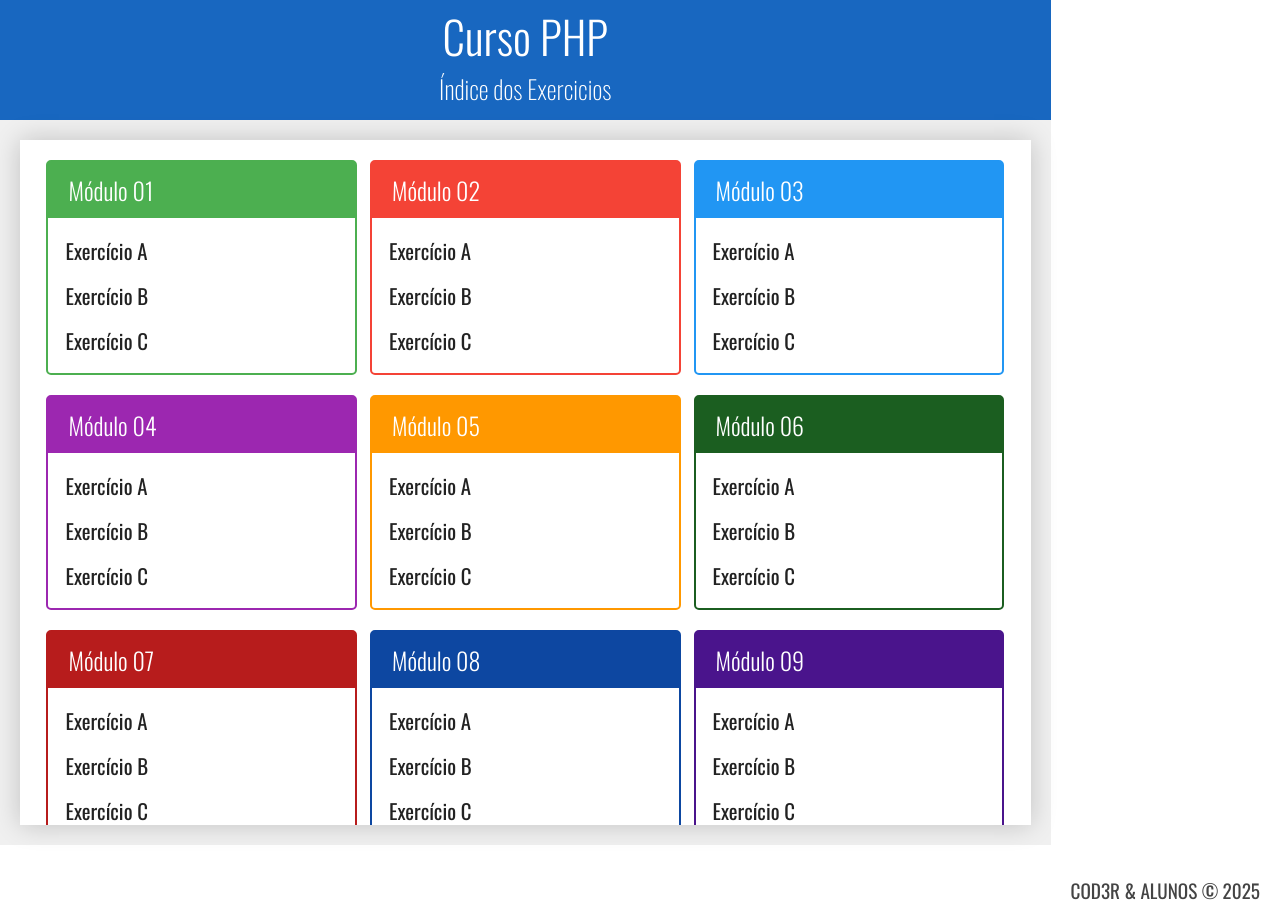
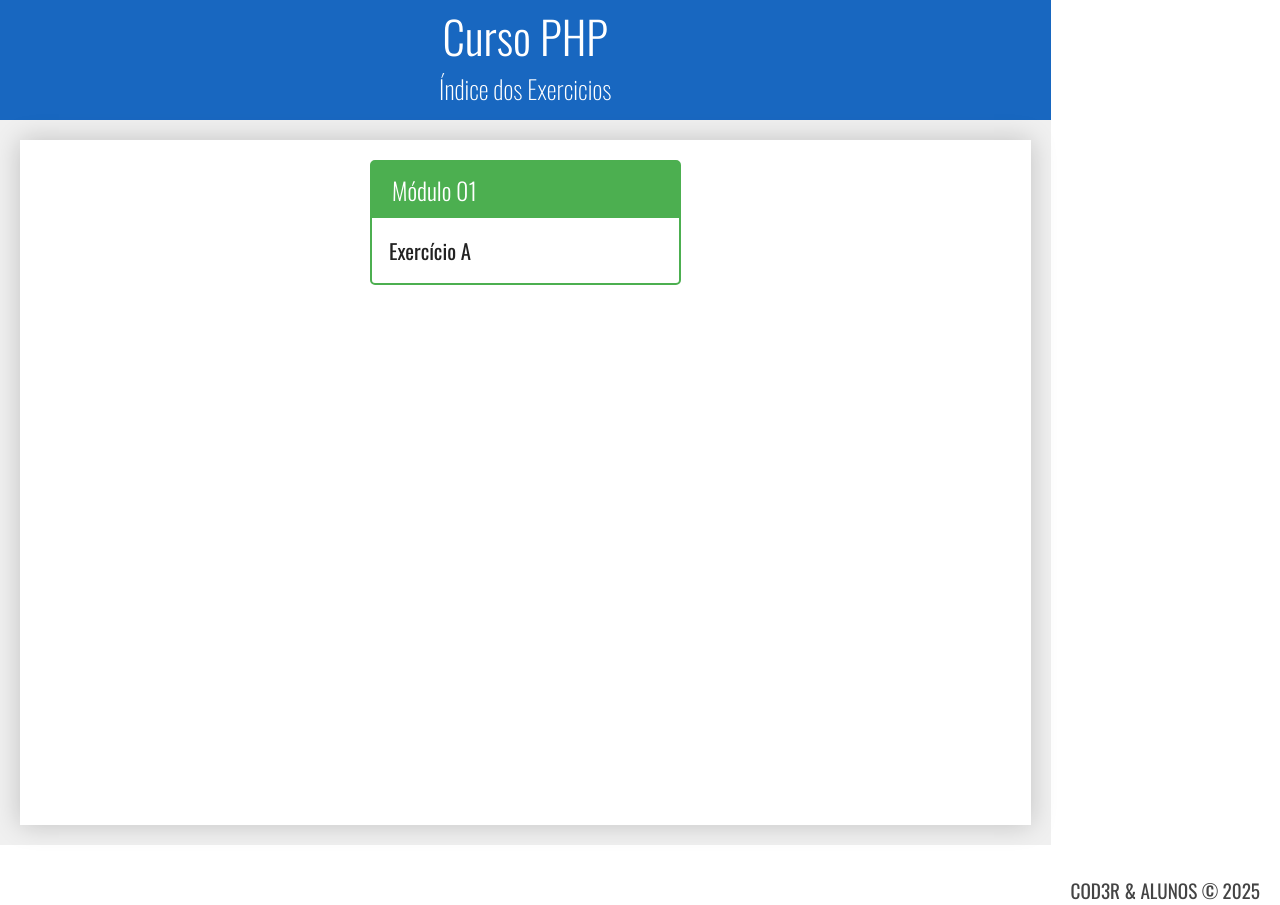
Before and after one commit to Pauloand05/curso-php, a PHP site: page / in a window 1280 px wide. Run offline with PHP 8.4, Linux system fonts and the light colour scheme.

Commit message:
Preparação para começar com o PHP

```diff
--- a/index.php
+++ b/index.php
@@ -17,73 +17,7 @@
                 <div class="modulo verde">
                     <h3>Módulo 01</h3>
                     <ul>
-                        <li><a href="exercicio.php">Exercício A</a></li>
-                        <li><a href="#">Exercício B</a></li>
-                        <li><a href="#">Exercício C</a></li>
-                    </ul>
-                </div>
-                <div class="modulo vermelho">
-                    <h3>Módulo 02</h3>
-                    <ul>
-                        <li><a href="#">Exercício A</a></li>
-                        <li><a href="#">Exercício B</a></li>
-                        <li><a href="#">Exercício C</a></li>
-                    </ul>
-                </div>
-                <div class="modulo azul">
-                    <h3>Módulo 03</h3>
-                    <ul>
-                        <li><a href="#">Exercício A</a></li>
-                        <li><a href="#">Exercício B</a></li>
-                        <li><a href="#">Exercício C</a></li>
-                    </ul>
-                </div>
-                <div class="modulo roxo">
-                    <h3>Módulo 04</h3>
-                    <ul>
-                        <li><a href="#">Exercício A</a></li>
-                        <li><a href="#">Exercício B</a></li>
-                        <li><a href="#">Exercício C</a></li>
-                    </ul>
-                </div>
-                <div class="modulo laranja">
-                    <h3>Módulo 05</h3>
-                    <ul>
-                        <li><a href="#">Exercício A</a></li>
-                        <li><a href="#">Exercício B</a></li>
-                        <li><a href="#">Exercício C</a></li>
-                    </ul>
-                </div>
-                <div class="modulo verde-escuro">
-                    <h3>Módulo 06</h3>
-                    <ul>
-                        <li><a href="#">Exercício A</a></li>
-                        <li><a href="#">Exercício B</a></li>
-                        <li><a href="#">Exercício C</a></li>
-                    </ul>
-                </div>
-                <div class="modulo vermelho-escuro">
-                    <h3>Módulo 07</h3>
-                    <ul>
-                        <li><a href="#">Exercício A</a></li>
-                        <li><a href="#">Exercício B</a></li>
-                        <li><a href="#">Exercício C</a></li>
-                    </ul>
-                </div>
-                <div class="modulo azul-escuro">
-                    <h3>Módulo 08</h3>
-                    <ul>
-                        <li><a href="#">Exercício A</a></li>
-                        <li><a href="#">Exercício B</a></li>
-                        <li><a href="#">Exercício C</a></li>
-                    </ul>
-                </div>
-                <div class="modulo roxo-escuro">
-                    <h3>Módulo 09</h3>
-                    <ul>
-                        <li><a href="#">Exercício A</a></li>
-                        <li><a href="#">Exercício B</a></li>
-                        <li><a href="#">Exercício C</a></li>
+                        <li><a href="exercicio.php?dir=teste&file=teste">Exercício A</a></li>
                     </ul>
                 </div>
             </nav>
```
